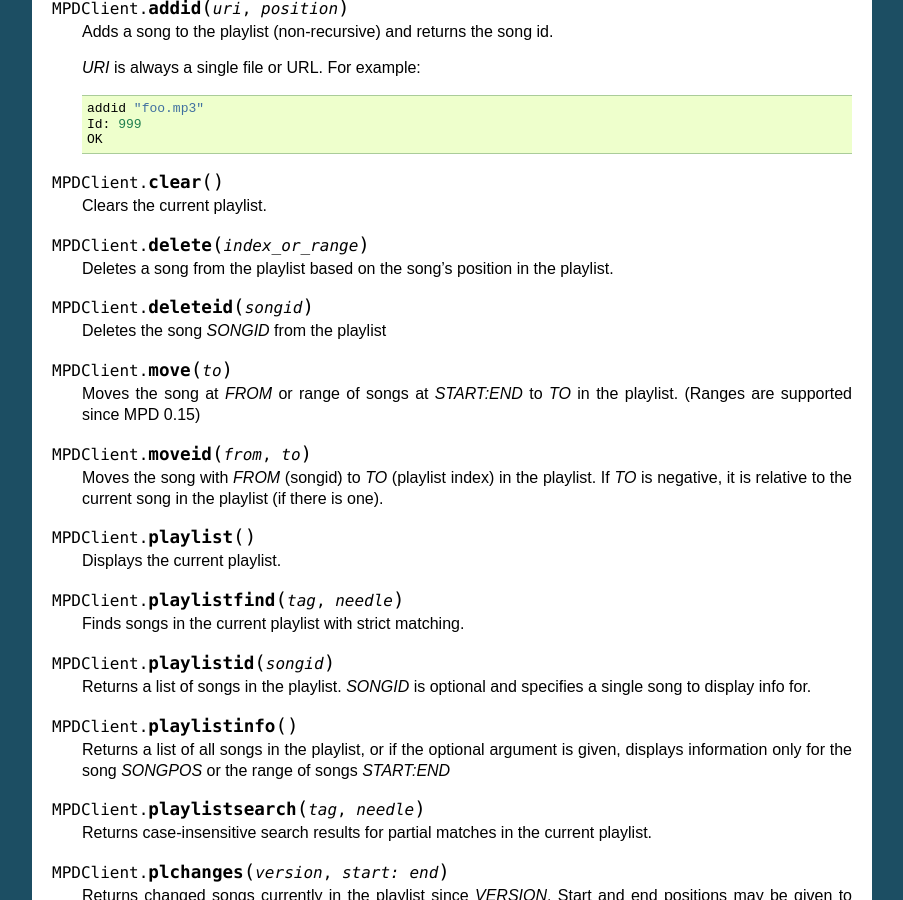
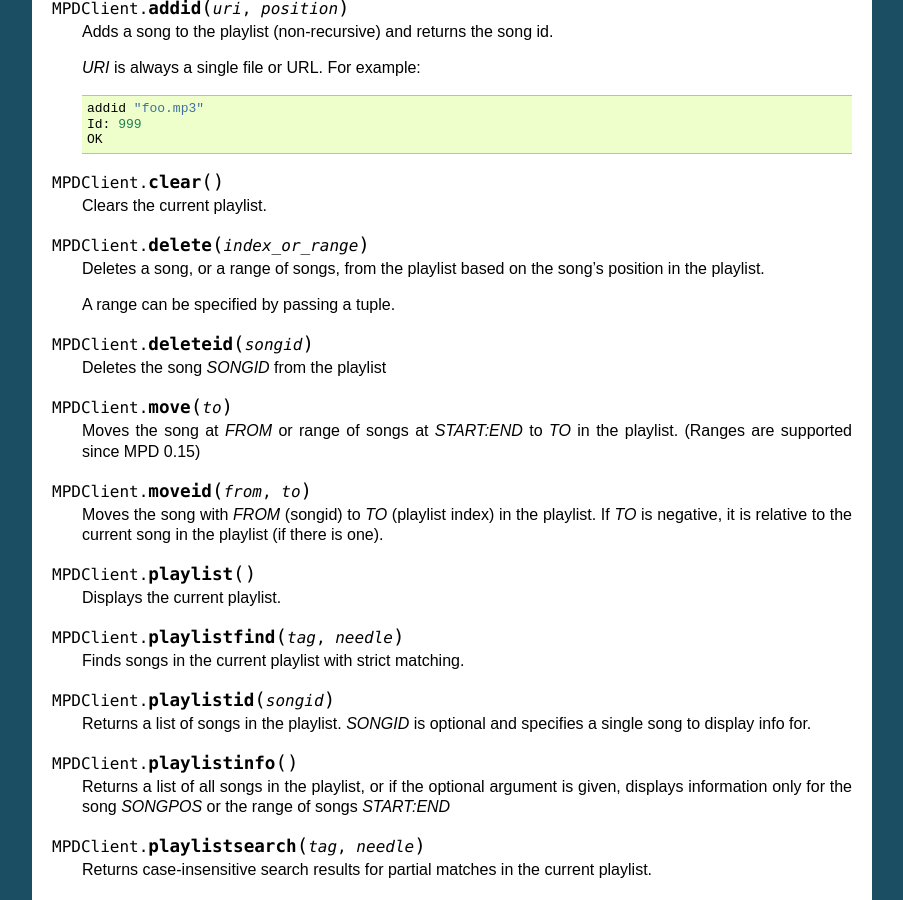
Before and after one commit to Mic92/python-mpd2, a Sphinx documentation site: the page built from doc/topics/commands.rst, in a window 1280 px wide and 900 px high, scrolled down 3448 px. Shown: the whole window, without its empty margins (198-1101 px from the left). Built offline with Sphinx 7.4.7, drawn with Linux system fonts in a browser that asks for light colours; the version number could not be read and is left out.

Commit message:
documentation: Document how to use a range with delete command

```diff
--- a/doc/topics/commands.rst
+++ b/doc/topics/commands.rst
@@ -374,7 +374,10 @@ The current playlist
 .. function:: MPDClient.delete(index_or_range)
 
 
-    Deletes a song from the playlist based on the song's position in the playlist.
+    Deletes a song, or a range of songs, from the playlist based on the song's
+    position in the playlist.
+
+    A range can be specified by passing a tuple.
 
 
 .. function:: MPDClient.deleteid(songid)
```
